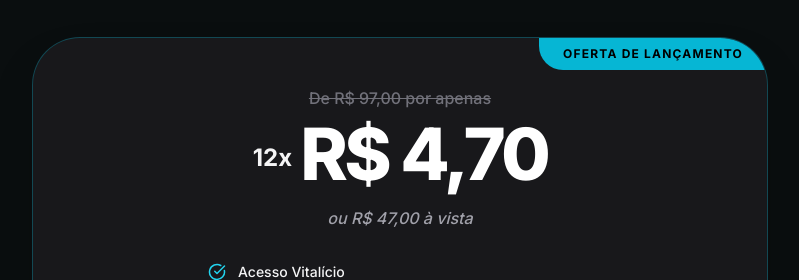
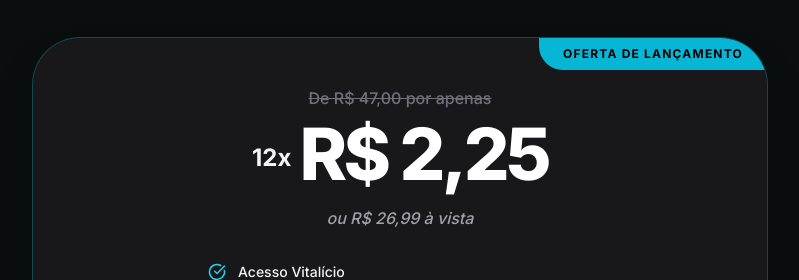
Before and after one commit to igorquintino/PlannerQuintinoCoders, a React (Vite) app: page / in a window 1280 px wide. Shown: the part 5636-5916 px from the top of the page, without its empty margins (240-1039 px from the left). Built offline with nearby package versions, Linux system fonts and the light colour scheme.

Commit message:
Update App.tsx

```diff
--- a/App.tsx
+++ b/App.tsx
@@ -80,12 +80,12 @@ const App: React.FC = () => {
               </div>
 
               <div className="mb-8">
-                <p className="text-zinc-500 line-through mb-2 font-medium">De R$ 97,00 por apenas</p>
+                <p className="text-zinc-500 line-through mb-2 font-medium">De R$ 47,00 por apenas</p>
                 <div className="flex items-center justify-center gap-2">
                   <span className="text-2xl font-bold mt-2">12x</span>
-                  <span className="text-5xl md:text-7xl font-black text-white tracking-tighter">R$ 4,70</span>
+                  <span className="text-5xl md:text-7xl font-black text-white tracking-tighter">R$ 2,25</span>
                 </div>
-                <p className="mt-4 text-zinc-400 font-medium italic">ou R$ 47,00 à vista</p>
+                <p className="mt-4 text-zinc-400 font-medium italic">ou R$ 26,99 à vista</p>
               </div>
 
               <div className="space-y-4 mb-10 text-left max-w-sm mx-auto">
```
